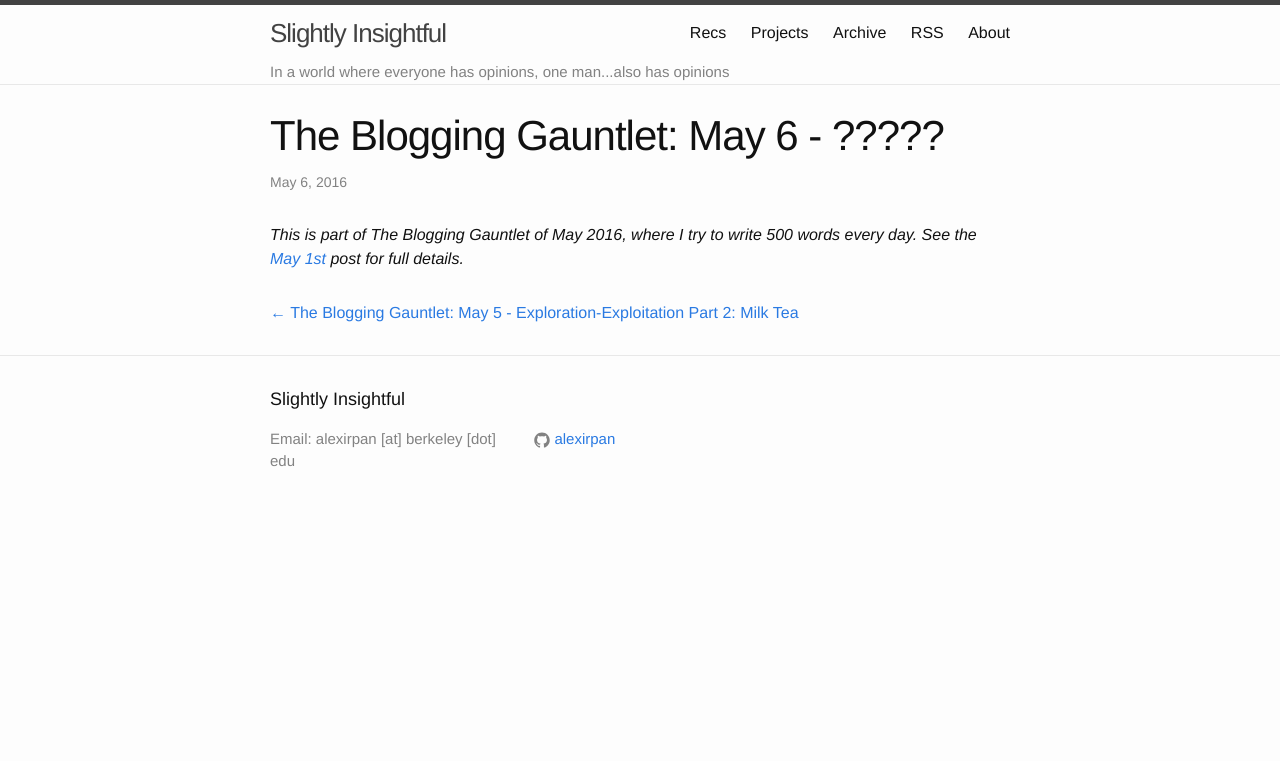
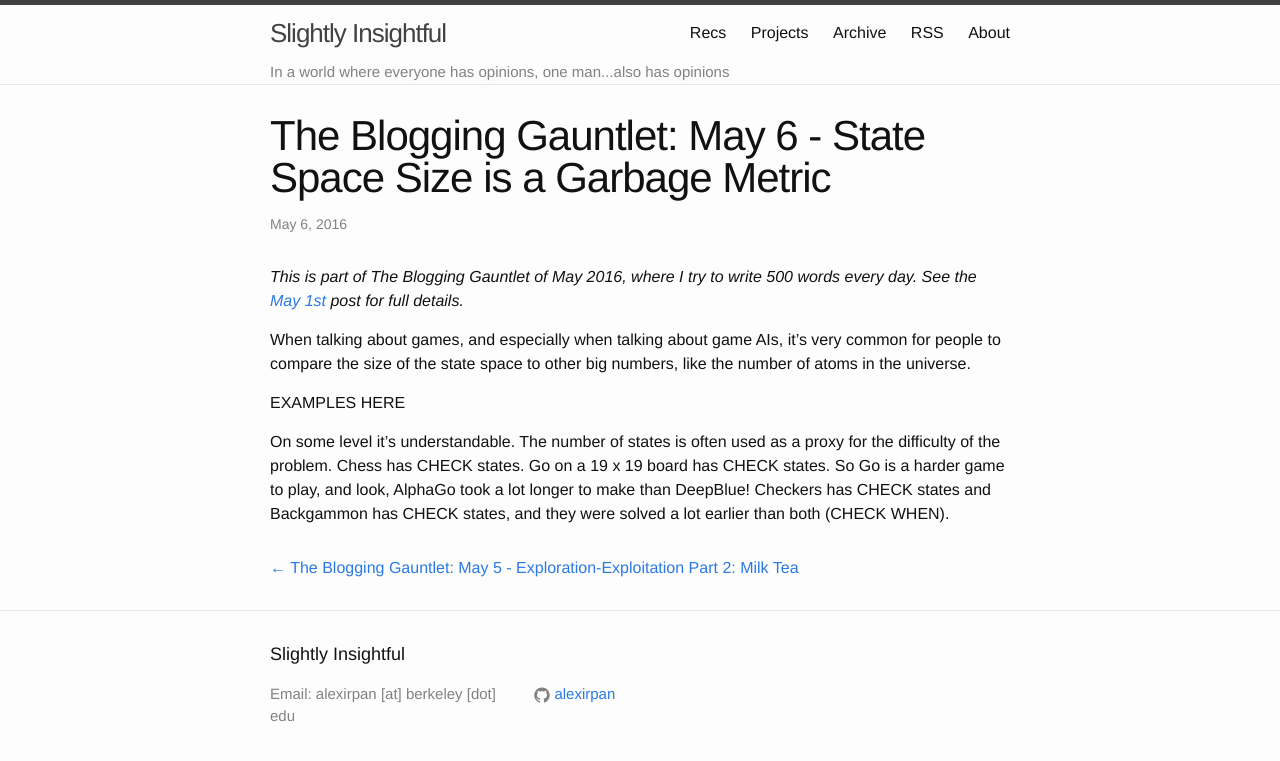
Before and after one commit to alexirpan/alexirpan.github.io, a Jekyll site: the page built from _posts/may2016/2016-05-06-may-6.markdown, in a window 1280 px wide. Shown: the top 761 px of the page. Built offline with Jekyll 4.4.1, drawn with Linux system fonts in a browser that asks for light colours.

Commit message:
AHHHH WRITE

```diff
--- a/_posts/may2016/2016-05-06-may-6.markdown
+++ b/_posts/may2016/2016-05-06-may-6.markdown
@@ -1,7 +1,21 @@
 ---
 layout: post
-title:  "The Blogging Gauntlet: May 6 - ?????"
+title:  "The Blogging Gauntlet: May 6 - State Space Size is a Garbage Metric"
 date:   2016-05-06 10:00:00 -0700
 ---
 
 {% include gauntlet.md %}
+
+When talking about games, and especially when talking about game AIs,
+it's very common for people to compare the size
+of the state space to other big numbers, like the number of atoms in the
+universe.
+
+EXAMPLES HERE
+
+On some level it's understandable. The number of states is often used as
+a proxy for the difficulty of the problem. Chess has CHECK states.
+Go on a 19 x 19 board has CHECK states. So Go is a harder game to play,
+and look, AlphaGo took a lot longer to make than DeepBlue! Checkers has
+CHECK states and Backgammon has CHECK states, and they were solved a lot
+earlier than both (CHECK WHEN).
```
